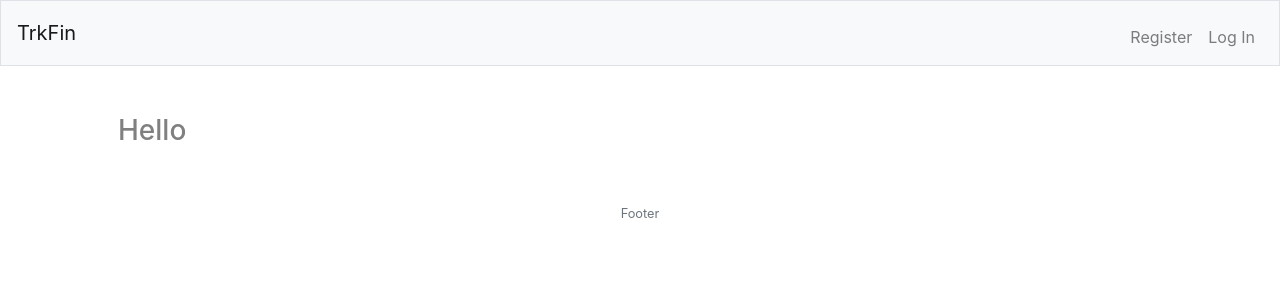
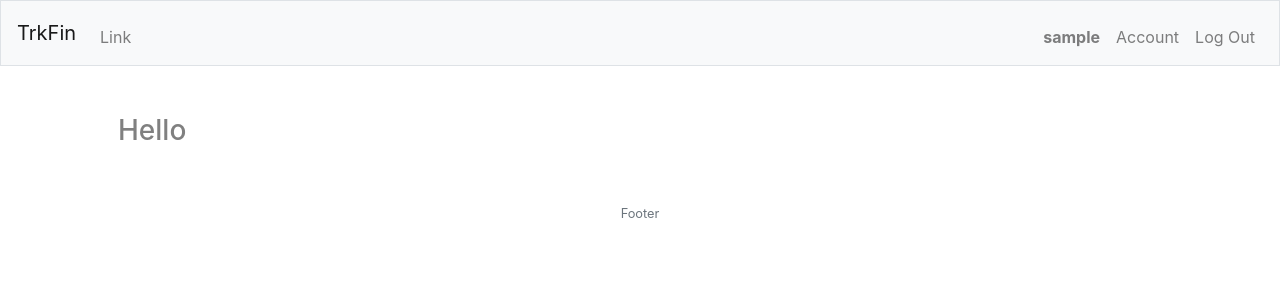
Before and after one commit to kftlfd/trkfin, a Flask app: page / in a window 1280 px wide. Shown: the top 300 px of the page. Run offline with Flask 2, Linux system fonts and the light colour scheme; the visitor is signed in with stand-in values (Sample User, id 1); data comes from the database, SQL or seed files in the repository; both versions use the stored data as it was after the commit.

Commit message:
minor tweaks

```diff
--- a/trkfin/templates/index.html
+++ b/trkfin/templates/index.html
@@ -9,5 +9,6 @@
 {% block main %}
 
 	<h3>Hello</h3>
+  <h4>{{ msg }}</h4>
 
 {% endblock %}
--- a/trkfin/templates/layout.html
+++ b/trkfin/templates/layout.html
@@ -28,15 +28,16 @@
 			</button>
 			<!-- Navbar items -->
 			<div class="collapse navbar-collapse" id="navbar">
-				{% if session.user_id %}
+				{% if current_user.is_authenticated %}
 					<!-- left -->
 					<ul class="navbar-nav mr-auto mt-2">
 						<li class="nav-item"><a class="nav-link" href="{{ url_for('index') }}">Link</a></li>
 					</ul>
 					<!-- right -->
 					<ul class="navbar-nav ml-auto mt-2">
-						<li class="nav-item"><a class="nav-link" href="{{ url_for('index') }}">Account</a></li>
-						<li class="nav-item"><a class="nav-link" href="{{ url_for('index') }}">Log Out</a></li>
+            <li class="nav-item nav-link"><b>{{ current_user.username }}</b></li>
+						<li class="nav-item"><a class="nav-link" href="{{ url_for('account') }}">Account</a></li>
+						<li class="nav-item"><a class="nav-link" href="{{ url_for('logout') }}">Log Out</a></li>
 					</ul>
 				{% else %}
 					<!-- right -->
--- a/trkfin/templates/login.html
+++ b/trkfin/templates/login.html
@@ -44,4 +44,6 @@
 
 	</form>
 
+  <a href="{{ url_for('register') }}"><button>Register</button></a>
+
 {% endblock %}
```
Also changed, not shown: trkfin.db.
